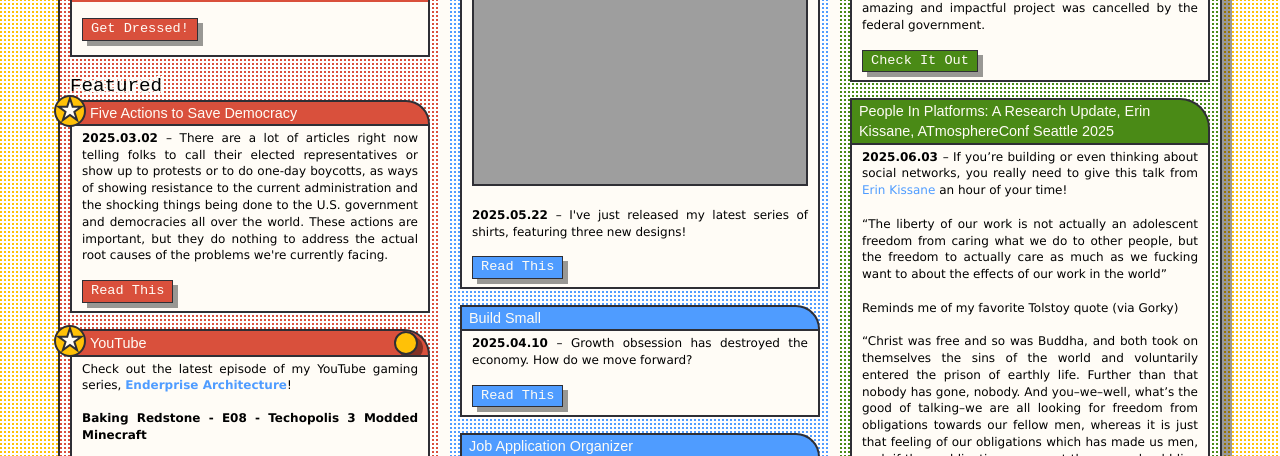
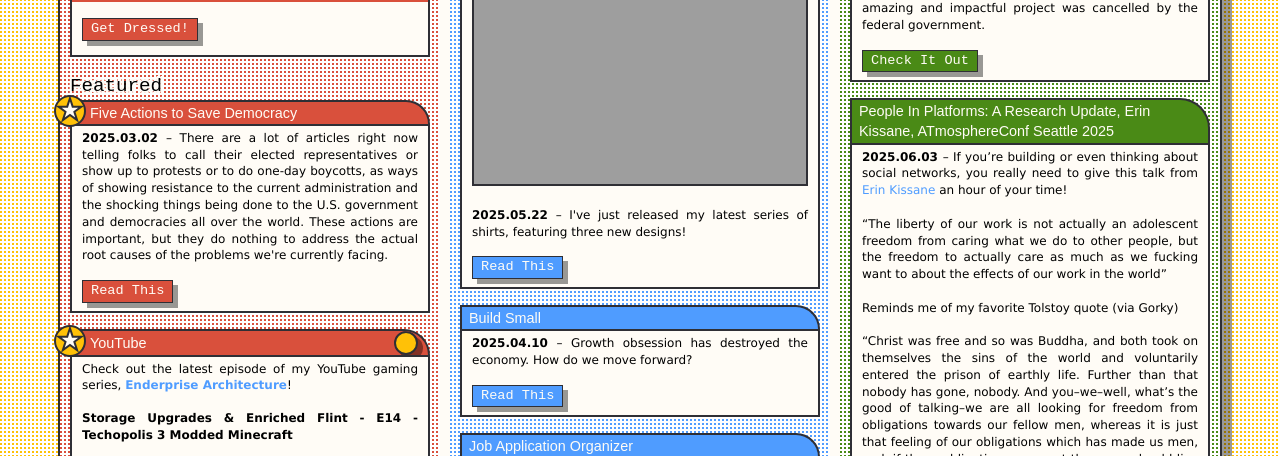
Before and after one commit to krusynth/billhunt.dev, a Jekyll site: the page built from index.md, in a window 1280 px wide, cut to the strip 245-701 px from the top of the page. Built offline with Jekyll 4.4.1, drawn with Linux system fonts in a browser that asks for light colours; some web fonts are replaced.

Commit message:
Updating latest YouTube video

```diff
--- a/_data/youtube.json
+++ b/_data/youtube.json
@@ -1 +1 @@
-{"title":"Baking Redstone  - E08 - Techopolis 3 Modded Minecraft","link":"https://www.youtube.com/watch?v=RkBBmvnKBGU","thumbnail":"https://i3.ytimg.com/vi/RkBBmvnKBGU/hqdefault.jpg"}
+{"title":"Storage Upgrades & Enriched Flint - E14 - Techopolis 3 Modded Minecraft","link":"https://www.youtube.com/watch?v=lE_jWG0atkk","thumbnail":"https://i1.ytimg.com/vi/lE_jWG0atkk/hqdefault.jpg"}
```
